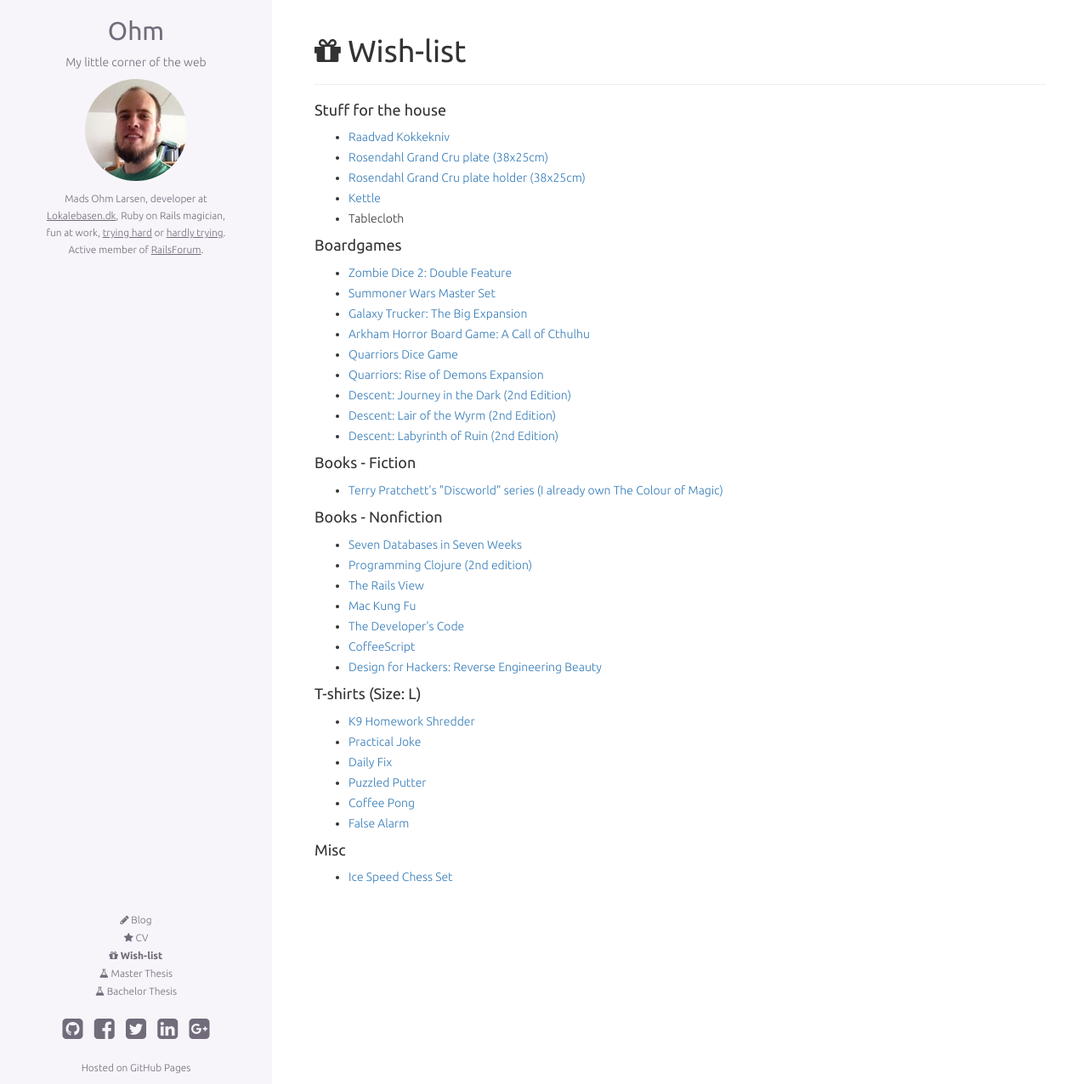
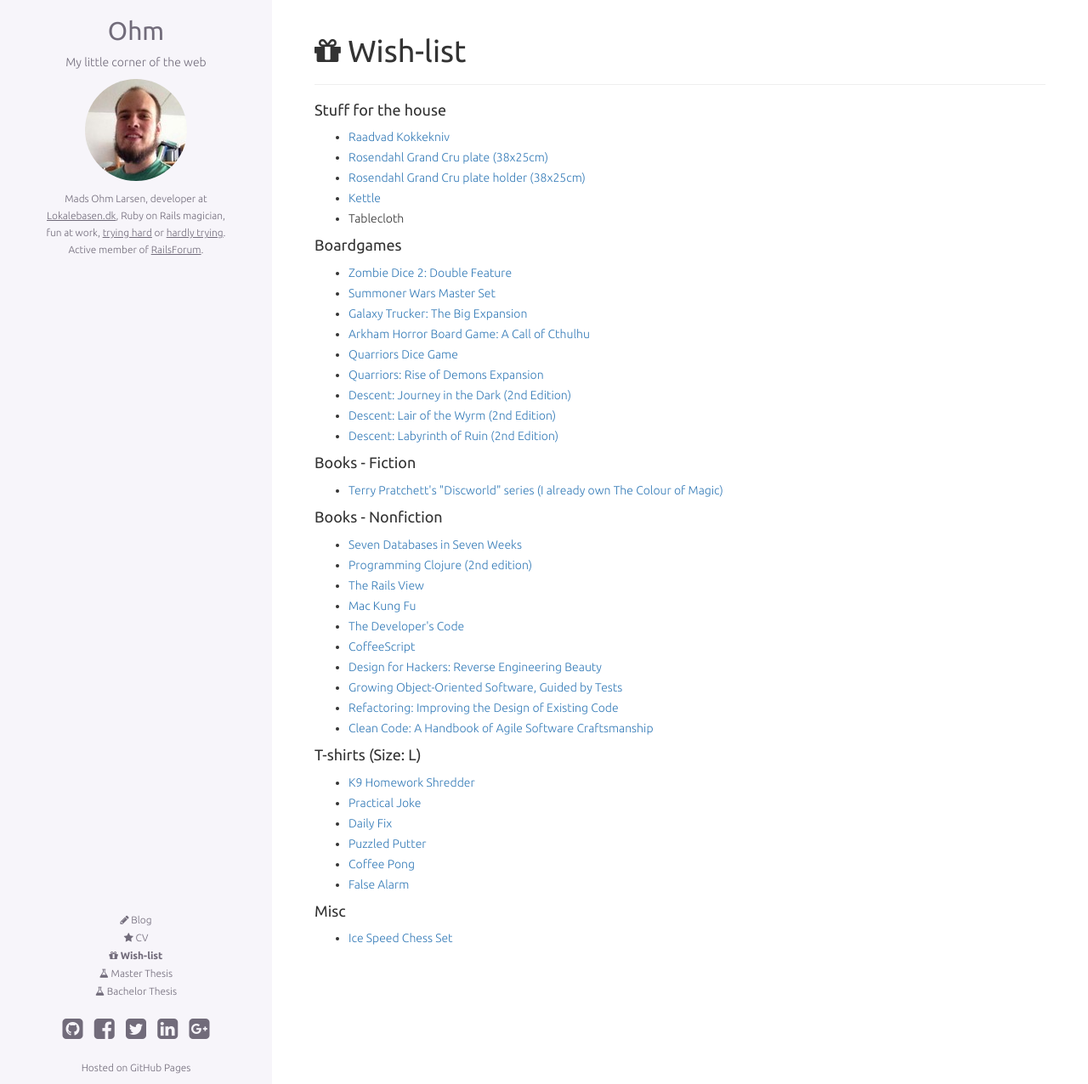
Before and after one commit to omegahm/omegahm.github.io, a Jekyll site: the page built from wishlist.html, in a window 1280 px wide and 1276 px high. Shown: the whole window at 85% size. Built offline with Jekyll 4.4.1, drawn with Linux system fonts in a browser that asks for light colours; nearby versions of some CDN libraries; Markdown is read by kramdown in place of the engine named in the settings.

Commit message:
Added book wishes

```diff
--- a/wishlist.html
+++ b/wishlist.html
@@ -14,6 +14,7 @@
   - title: Kettle
     url: http://www.imerco.dk/el/koekkenmaskiner/elkedel?PageIndex=1
   - title: Tablecloth
+
 - title: Boardgames
   wishes:
   - title: 'Zombie Dice 2: Double Feature'
@@ -34,10 +35,12 @@
     url: http://www.amazon.co.uk/Descent-Second-Edition-Lair-Wyrm/dp/1616614625
   - title: 'Descent: Labyrinth of Ruin (2nd Edition)'
     url: http://www.amazon.co.uk/Descent-Second-Edition-Labyrinth-Expansion/dp/1616615427
+
 - title: Books - Fiction
   wishes:
   - title: Terry Pratchett's "Discworld" series (I already own The Colour of Magic)
     url: http://www.amazon.co.uk/s/?keywords=discworld
+
 - title: Books - Nonfiction
   wishes:
   - title: Seven Databases in Seven Weeks
@@ -54,6 +57,13 @@
     url: http://pragprog.com/book/tbcoffee/coffeescript
   - title: 'Design for Hackers: Reverse Engineering Beauty'
     url: http://www.amazon.co.uk/Design-Hackers-Reverse-Engineering-Beauty/dp/1119998956
+  - title: 'Growing Object-Oriented Software, Guided by Tests'
+    url: http://www.amazon.co.uk/gp/product/B002TIOYVW/
+  - title: 'Refactoring: Improving the Design of Existing Code'
+    url: http://www.amazon.co.uk/gp/product/B007WTFWJ6/
+  - title: 'Clean Code: A Handbook of Agile Software Craftsmanship'
+    url: http://www.amazon.co.uk/Clean-Code-Handbook-Software-Craftsmanship/dp/0132350882
+
 - title: 'T-shirts (Size: L)'
   wishes:
   - title: K9 Homework Shredder
@@ -68,6 +78,7 @@
     url: http://store.glennz.com/coffeepong.html
   - title: False Alarm
     url: http://store.glennz.com/falsealarm.html
+
 - title: Misc
   wishes:
   - title: Ice Speed Chess Set
```
Also changed, not shown: Gemfile.lock.
